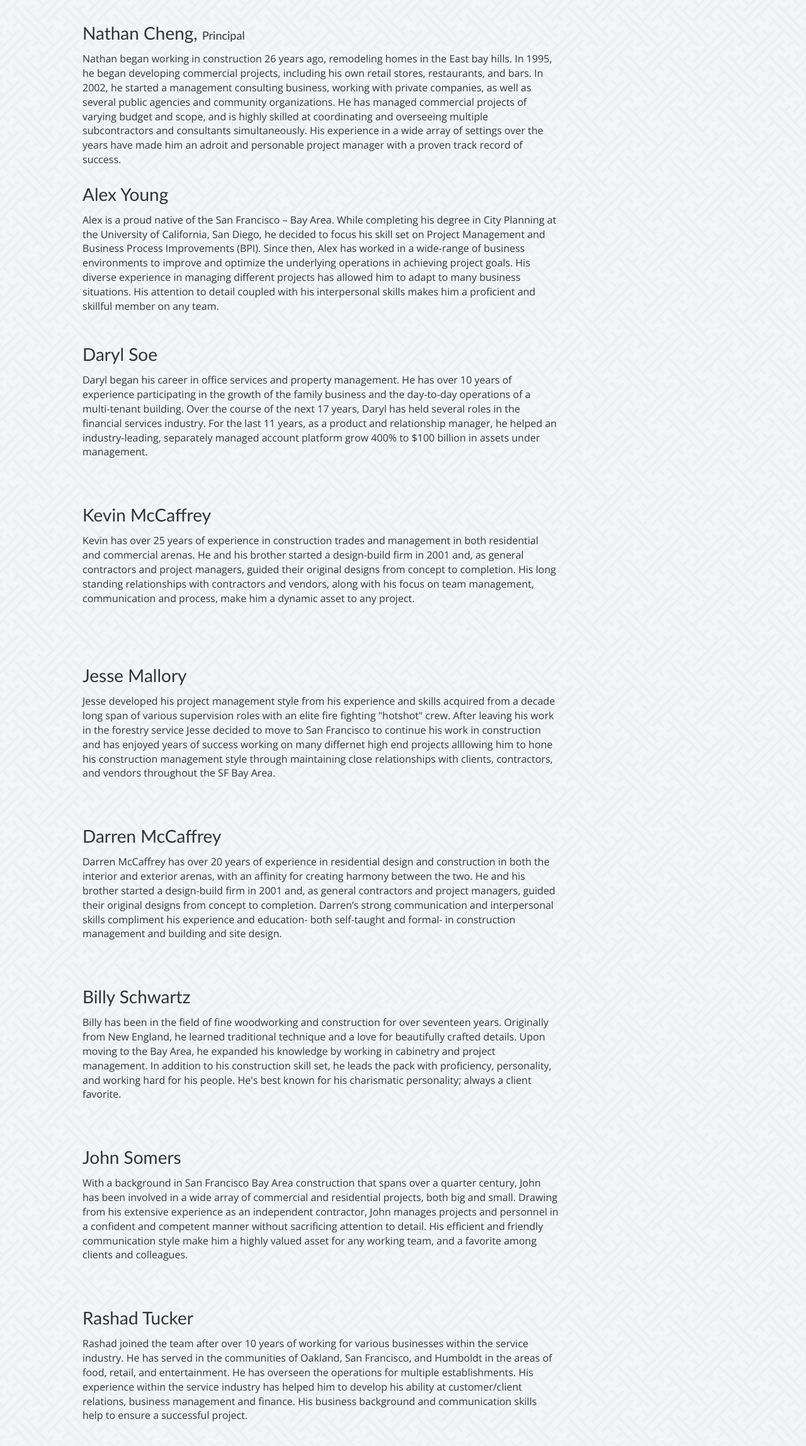
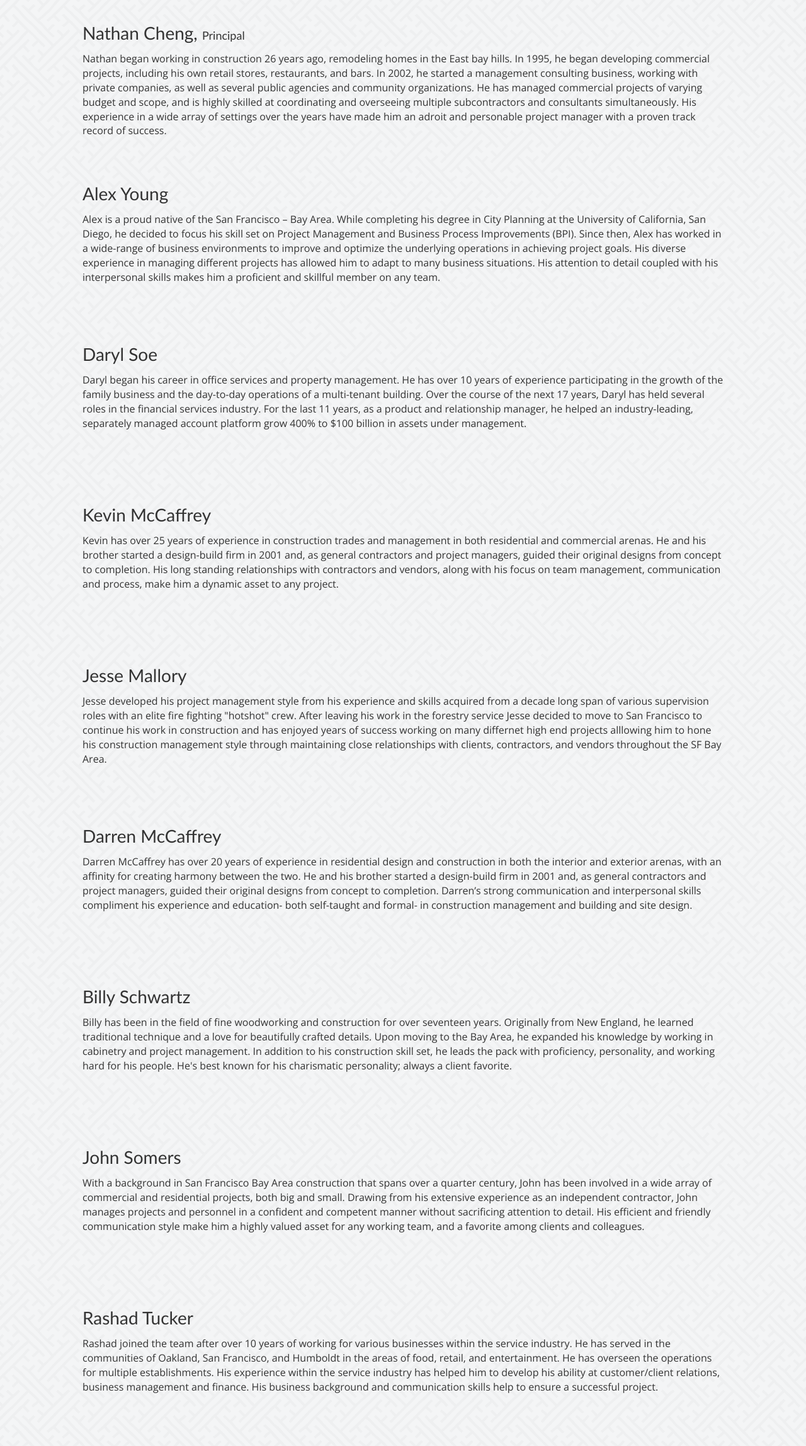
Before and after one commit to ncownersrep/ncownersrep.github.io, a plain HTML site: page team.html in a window 1280 px wide. Shown: the part 188-2484 px from the top of the page at 63% size. Drawn offline with nearby package versions, Linux system fonts and the light colour scheme.

Commit message:
Various small changes

```diff
--- a/css/style.css
+++ b/css/style.css
@@ -312,7 +312,7 @@ h4 {
 	}
 	.contactInfo {
 		font-size: 35px;
-		padding-bottom: 30%;
+		padding-bottom: 25%;
 	}
 }
 @media (min-width: 2560px) { /* 1440p */
@@ -342,6 +342,6 @@ h4 {
 	}
 	.contactInfo {
 		font-size: 50px;
-		padding-bottom: 30%;
+		padding-bottom: 25%;
 	}
 }
--- a/team.html
+++ b/team.html
@@ -32,7 +32,7 @@
 			<div class="row">
 				<div class="teamPage">
 				<div class="bioRow">
-					<div class="col-xs-9 col-sm-9 col-md-9 col-lg-9 bio">
+					<div class="col-xs-12 col-sm-12 col-md-12 col-lg-12 bio">
 						<div class="memberName">
 							Nathan Cheng, <h4>Principal</h4>
 						</div>
@@ -41,14 +41,16 @@
 							<br></br>
 						</div>
 					</div>
+					<!--
 					<div class="col-xs-3 col-sm-3 col-md-3 col-lg-3">
 						<div class="bioPhoto">
-							<!--<img src="photos/avatar.png" height="200" width="200"></img>-->
+							<img src="photos/avatar.png" height="200" width="200"></img>
 						</div>
 					</div>
+					-->
 				</div>
 				<div class="bioRow">
-					<div class="col-xs-9 col-sm-9 col-md-9 col-lg-9 bio">
+					<div class="col-xs-12 col-sm-12 col-md-12 col-lg-12 bio">
 						<div class="memberName">
 							Alex Young
 						</div>
@@ -57,14 +59,16 @@
 							<br></br>
 						</div>
 					</div>
+					<!--
 					<div class="col-xs-3 col-sm-3 col-md-3 col-lg-3">
 						<div class="bioPhoto">
-							<!--<img src="photos/avatar.png" height="200" width="200"></img>-->
+							<img src="photos/avatar.png" height="200" width="200"></img>
 						</div>
 					</div>
+					-->
 				</div>
 				<div class="bioRow">
-					<div class="col-xs-9 col-sm-9 col-md-9 col-lg-9 bio">
+					<div class="col-xs-12 col-sm-12 col-md-12 col-lg-12 bio">
 						<div class="memberName">
 							Daryl Soe
 						</div>
@@ -73,14 +77,16 @@
 							<br></br>
 						</div>
 					</div>
+					<!--
 					<div class="col-xs-3 col-sm-3 col-md-3 col-lg-3">
 						<div class="bioPhoto">
-							<!--<img src="photos/avatar.png" height="200" width="200"></img>-->
+							<img src="photos/avatar.png" height="200" width="200"></img>
 						</div>
 					</div>
+					-->
 				</div>
 				<div class="bioRow">
-					<div class="col-xs-9 col-sm-9 col-md-9 col-lg-9 bio">
+					<div class="col-xs-12 col-sm-12 col-md-12 col-lg-12 bio">
 						<div class="memberName">
 							Kevin McCaffrey
 						</div>
@@ -89,14 +95,16 @@
 							<br></br>
 						</div>
 					</div>
+					<!--
 					<div class="col-xs-3 col-sm-3 col-md-3 col-lg-3">
 						<div class="bioPhoto">
-							<!--<img src="photos/avatar.png" height="200" width="200"></img>-->
+							<img src="photos/avatar.png" height="200" width="200"></img>
 						</div>
 					</div>
+					-->
 				</div>
 				<div class="bioRow">
-					<div class="col-xs-9 col-sm-9 col-md-9 col-lg-9 bio">
+					<div class="col-xs-12 col-sm-12 col-md-12 col-lg-12 bio">
 						<div class="memberName">
 							Jesse Mallory
 						</div>
@@ -105,14 +113,16 @@
 							<br></br>
 						</div>
 					</div>
+					<!--
 					<div class="col-xs-3 col-sm-3 col-md-3 col-lg-3">
 						<div class="bioPhoto">
-							<!--<img src="photos/avatar.png" height="200" width="200"></img>-->
+							<img src="photos/avatar.png" height="200" width="200"></img>
 						</div>
 					</div>
+					-->
 				</div>
 				<div class="bioRow">
-					<div class="col-xs-9 col-sm-9 col-md-9 col-lg-9 bio">
+					<div class="col-xs-12 col-sm-12 col-md-12 col-lg-12 bio">
 						<div class="memberName">
 							Darren McCaffrey
 						</div>
@@ -121,14 +131,16 @@
 							<br></br>
 						</div>
 					</div>
+					<!--
 					<div class="col-xs-3 col-sm-3 col-md-3 col-lg-3">
 						<div class="bioPhoto">
-							<!--<img src="photos/avatar.png" height="200" width="200"></img>-->
+							<img src="photos/avatar.png" height="200" width="200"></img>
 						</div>
 					</div>
+					-->
 				</div>
 				<div class="bioRow">
-					<div class="col-xs-9 col-sm-9 col-md-9 col-lg-9 bio">
+					<div class="col-xs-12 col-sm-12 col-md-12 col-lg-12 bio">
 						<div class="memberName">
 							Billy Schwartz
 						</div>
@@ -137,14 +149,16 @@
 							<br></br>
 						</div>
 					</div>
+					<!--
 					<div class="col-xs-3 col-sm-3 col-md-3 col-lg-3">
 						<div class="bioPhoto">
-							<!--<img src="photos/avatar.png" height="200" width="200"></img>-->
+							<img src="photos/avatar.png" height="200" width="200"></img>
 						</div>
 					</div>
+					-->
 				</div>
 				<div class="bioRow">
-					<div class="col-xs-9 col-sm-9 col-md-9 col-lg-9 bio">
+					<div class="col-xs-12 col-sm-12 col-md-12 col-lg-12 bio">
 						<div class="memberName">
 							John Somers
 						</div>
@@ -153,14 +167,16 @@
 							<br></br>
 						</div>
 					</div>
+					<!--
 					<div class="col-xs-3 col-sm-3 col-md-3 col-lg-3">
 						<div class="bioPhoto">
-							<!--<img src="photos/avatar.png" height="200" width="200"></img>-->
+							<img src="photos/avatar.png" height="200" width="200"></img>
 						</div>
 					</div>
+					-->
 				</div>
 				<div class="bioRow">
-					<div class="col-xs-9 col-sm-9 col-md-9 col-lg-9 bio">
+					<div class="col-xs-12 col-sm-12 col-md-12 col-lg-12 bio">
 						<div class="memberName">
 							Rashad Tucker
 						</div>
@@ -169,11 +185,13 @@
 							<br></br>
 						</div>
 					</div>
+					<!--
 					<div class="col-xs-3 col-sm-3 col-md-3 col-lg-3">
 						<div class="bioPhoto">
-							<!--<img src="photos/avatar.png" height="200" width="200"></img>-->
+							<img src="photos/avatar.png" height="200" width="200"></img>
 						</div>
 					</div>
+					-->
 				</div>
 				</div>
 			</div>
```
